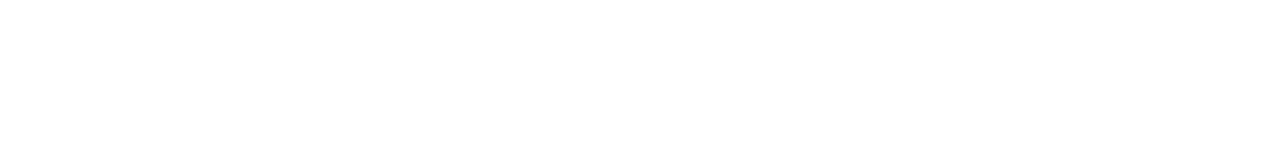
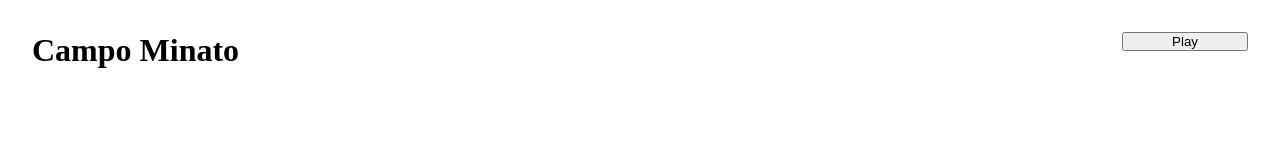
Before and after one commit to dariolaseta/js-campominato-grid, a plain HTML site: page index.html in a window 1280 px wide. Drawn offline with Linux system fonts and the light colour scheme.

Commit message:
created header

```diff
--- a/css/style.css
+++ b/css/style.css
@@ -3,3 +3,17 @@
     margin: 0;
     box-sizing: border-box;
 }
+
+header ul{
+    display: flex;
+    justify-content: space-between;
+    list-style-type: none;
+}
+
+header ul li{
+    margin: 2rem;
+}
+
+button{
+    padding: 0 3rem;
+}
--- a/index.html
+++ b/index.html
@@ -10,6 +10,10 @@
     </head>
     <body>
         <header>
+            <ul>
+                <li><h1>Campo Minato</h1></li>
+                <li><button>Play</button></li>
+            </ul>
 
         </header>
 
```
